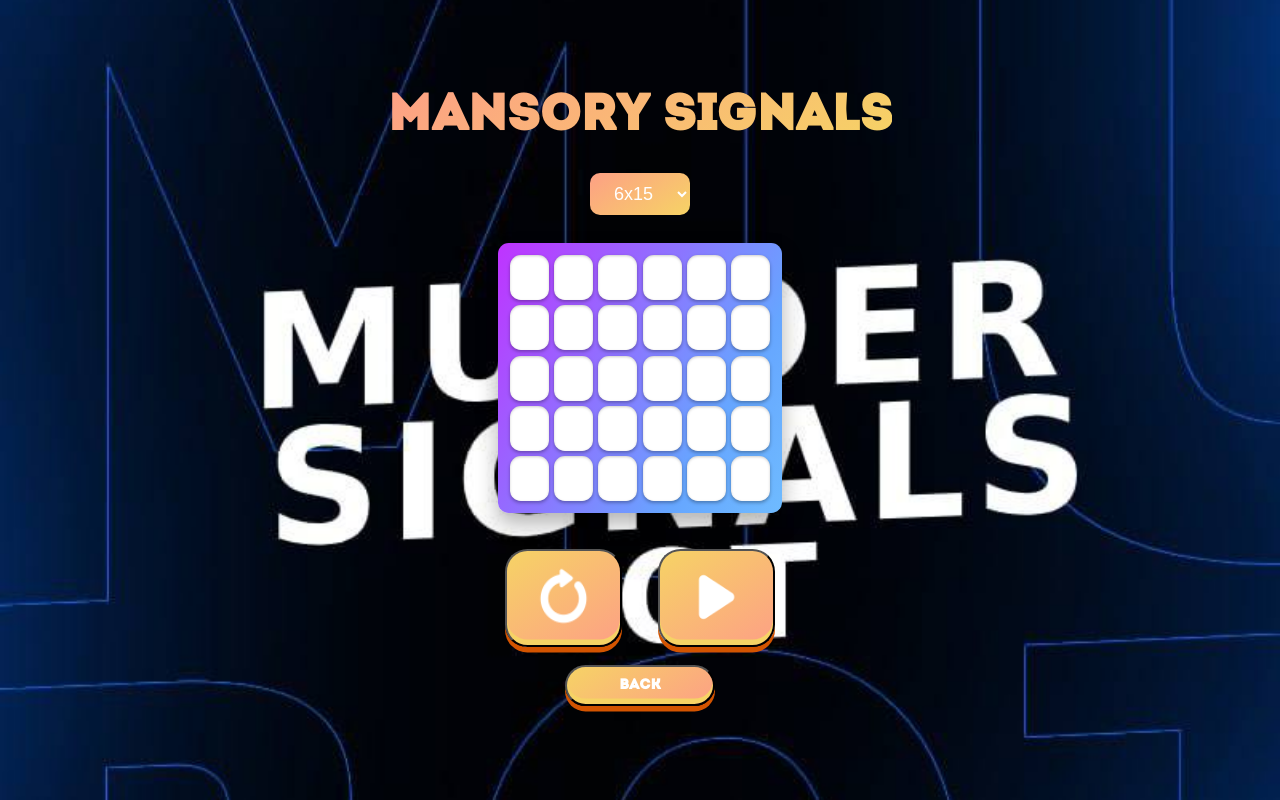
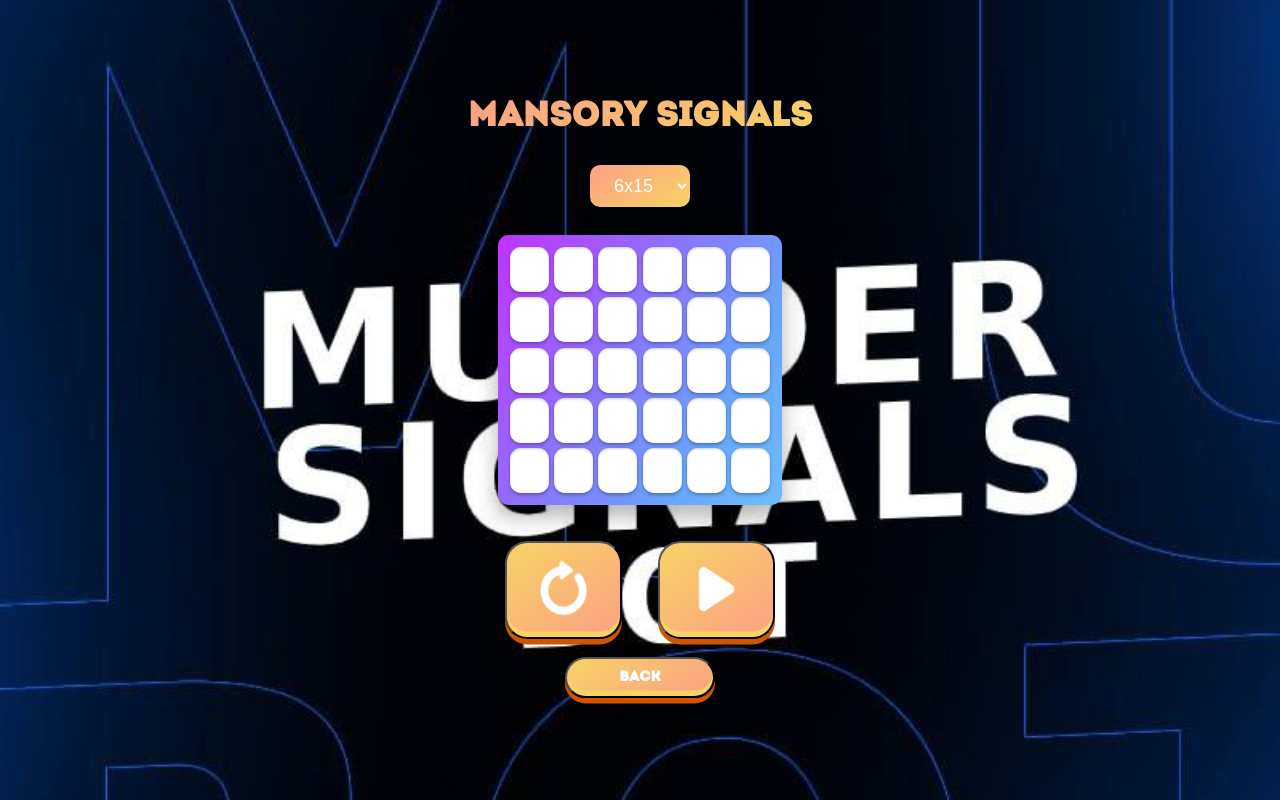
Before and after one commit to m4ks0n-qq/main, a plain HTML site: page webapp/royalmines/index.html in a window 1280 px wide. Drawn offline with Linux system fonts and the light colour scheme; files whose address does not match are found by name; a web font is replaced by a local one.

Commit message:
Update index.html

```diff
--- a/webapp/royalmines/index.html
+++ b/webapp/royalmines/index.html
@@ -137,7 +137,7 @@
 
         .game-title {
             font-family: 'Intro', Arial, sans-serif;
-            font-size: 3.15em;
+            font-size: 2.15em;
             font-weight: bold;
             margin-bottom: 18px;
             text-align: center;
```
